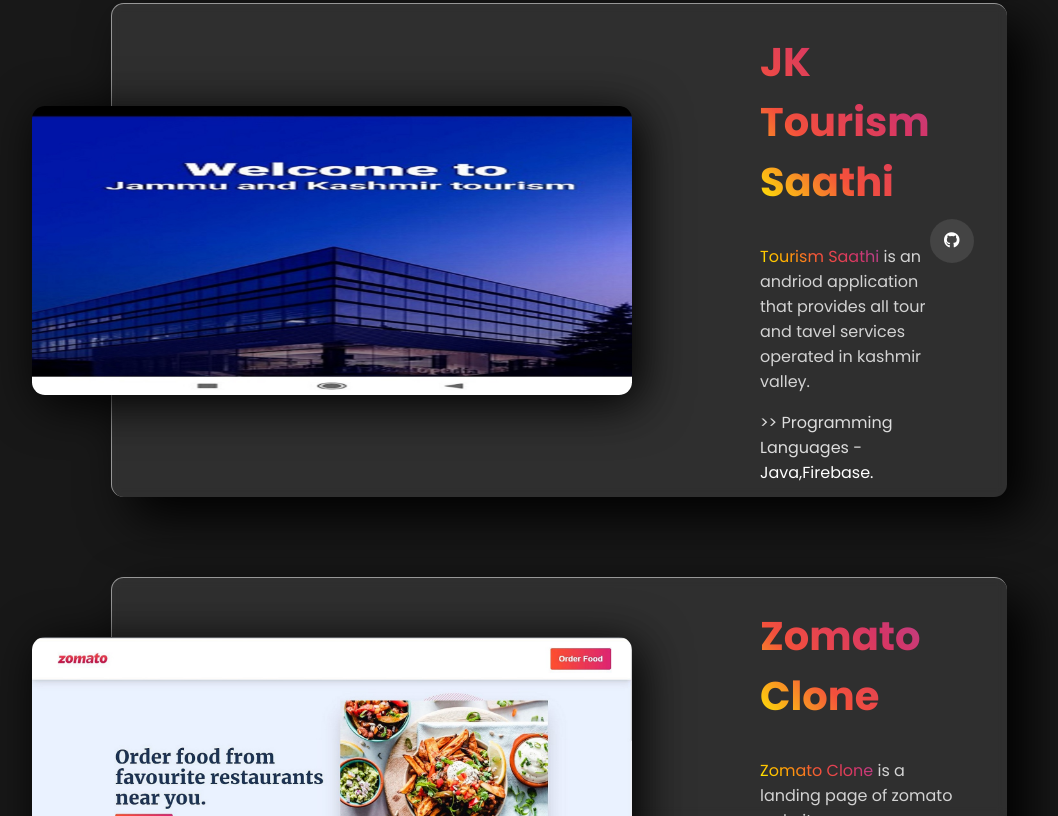
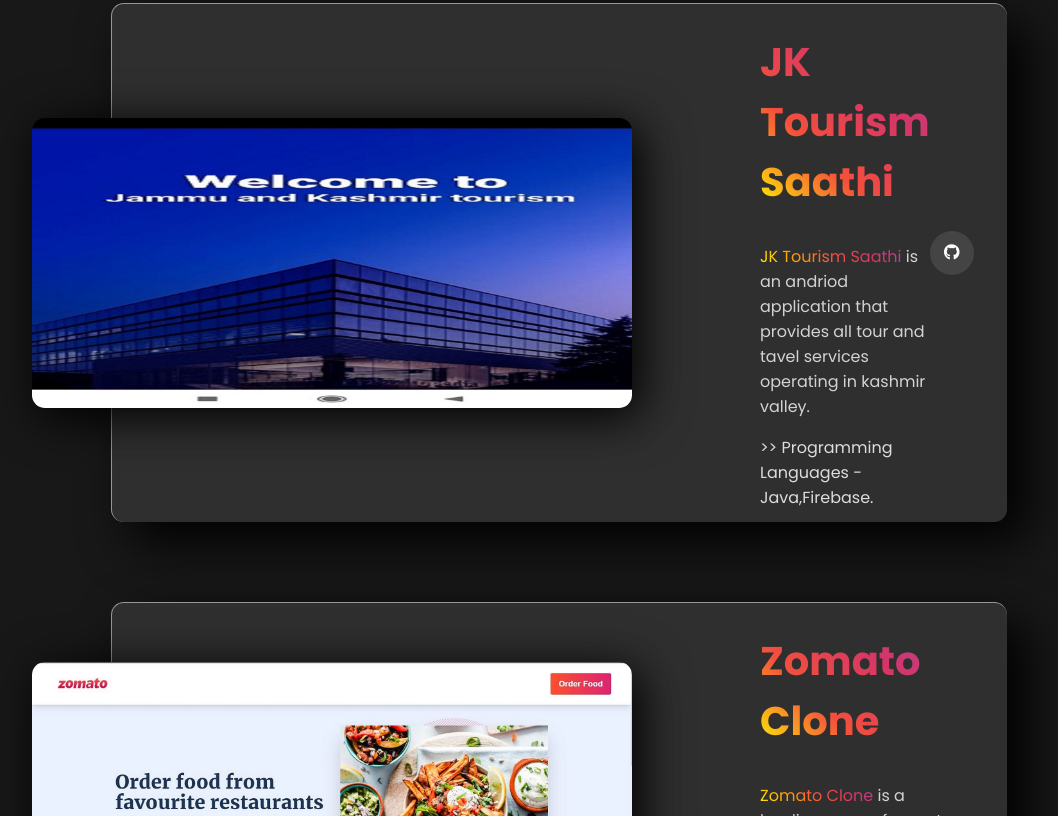
Before and after one commit to Aabidnabi/Personal_Portfolio-Webiste, a plain HTML site: page index.html in a window 1280 px wide. Shown: the part 7354-8170 px from the top of the page, without its empty margins (81-1139 px from the left). Drawn offline with nearby package versions, Linux system fonts and the light colour scheme.

Commit message:
initial commit

```diff
--- a/index.html
+++ b/index.html
@@ -578,8 +578,8 @@
             <div class="blog-post__info ">
                 <h1 class="blog-post__title">JK Tourism Saathi</h1>
                 <p class="blog-post__text">
-                    <span class="text-highlight-2">Tourism Saathi</span> is an andriod application that provides all tour and tavel services operated in kashmir valley.
-                  <p class="project-technologies">>> Programming Languages - </p>Java,Firebase.
+                    <span class="text-highlight-2">JK Tourism Saathi</span> is an andriod application that provides all tour and tavel services operating in kashmir valley.
+                  <p class="project-technologies">>> Programming Languages -Java,Firebase. </p>
 
                 </div>
                 <div class="d-flex justify-content-around ">
```
